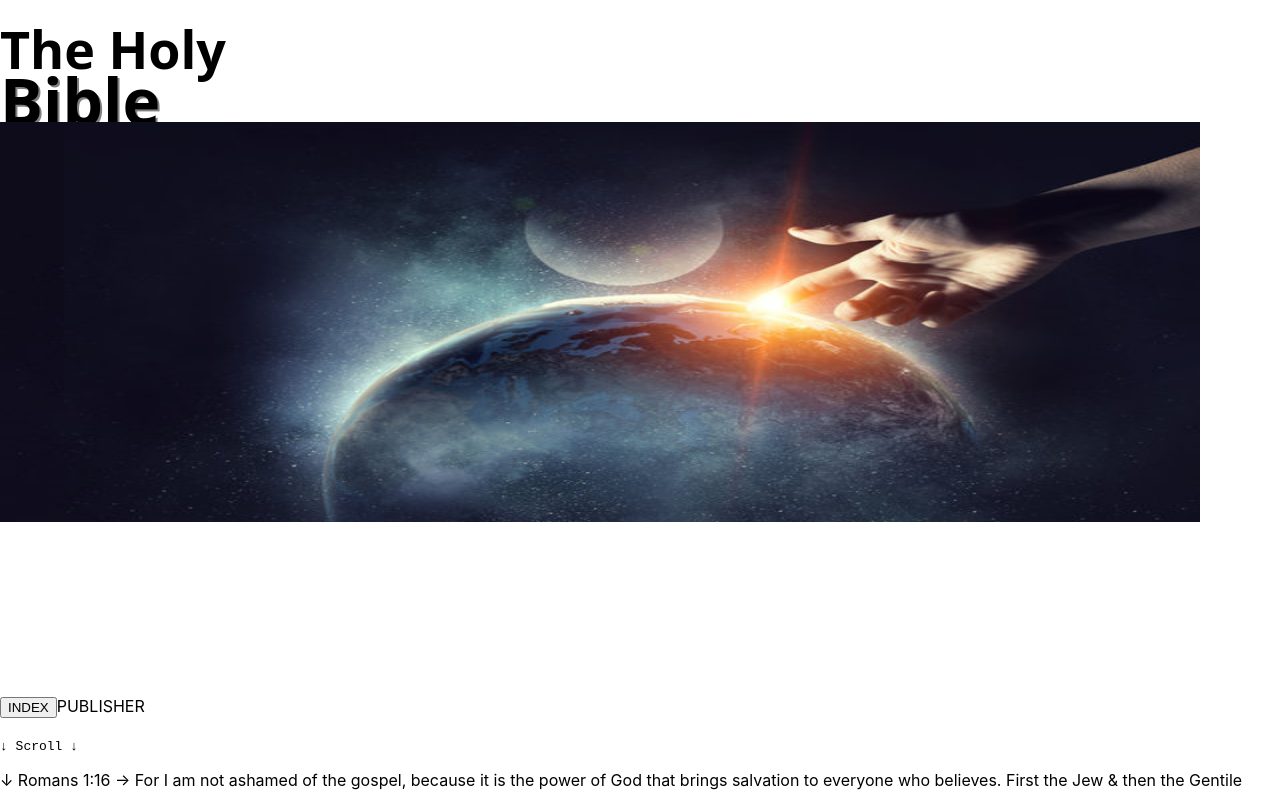
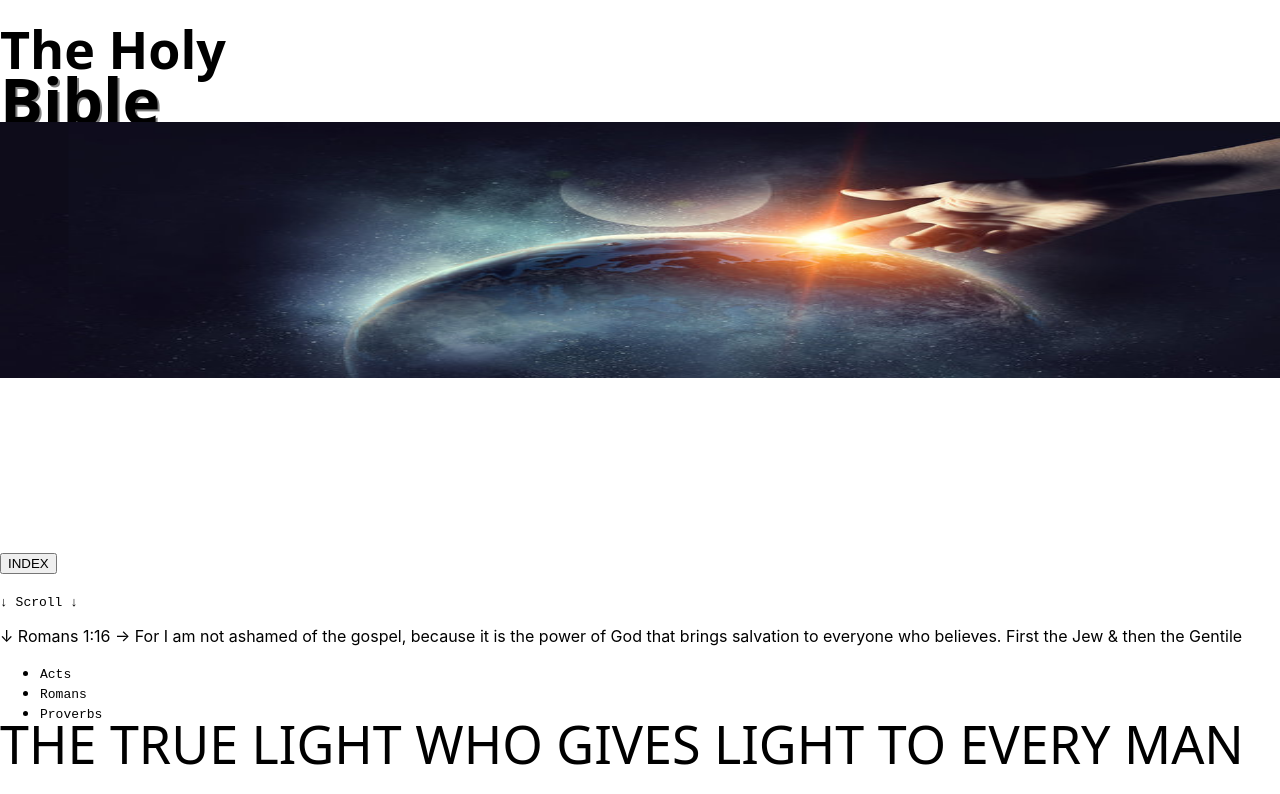
Before and after one commit to jnutt367/the-holy-bible, a Next.js app: page / in a window 1280 px wide. Shown: the top 794 px of the page. Built offline with nearby package versions, Linux system fonts and the light colour scheme.

Commit message:
Update index.js
taking out code bloat publisher link deleted

```diff
--- a/pages/index.js
+++ b/pages/index.js
@@ -23,21 +23,17 @@ export default function Home() {
       src="/gods-finger.jpg"
       alt="Picture of the Gods finger"
       height={400}
-      width={1200}
+      width={2000}
+      priority
     />
 </div>
-        <div className={styles.flex}>
+     <div className={styles.flex}>
         <button className={styles.code}>
                     <a   href="https://index-olive-two.vercel.app/">
                           INDEX
                           </a>
                       </button>
-
-          <a className={styles.code} href="https://www.linkedin.com/in/jnuttlovedisciple/">PUBLISHER</a>
-
-
-
-                  </div>
+      </div>
         <p className={styles.description}>
 
           <code className={styles.publisher}>&darr; Scroll &darr;</code>
```
